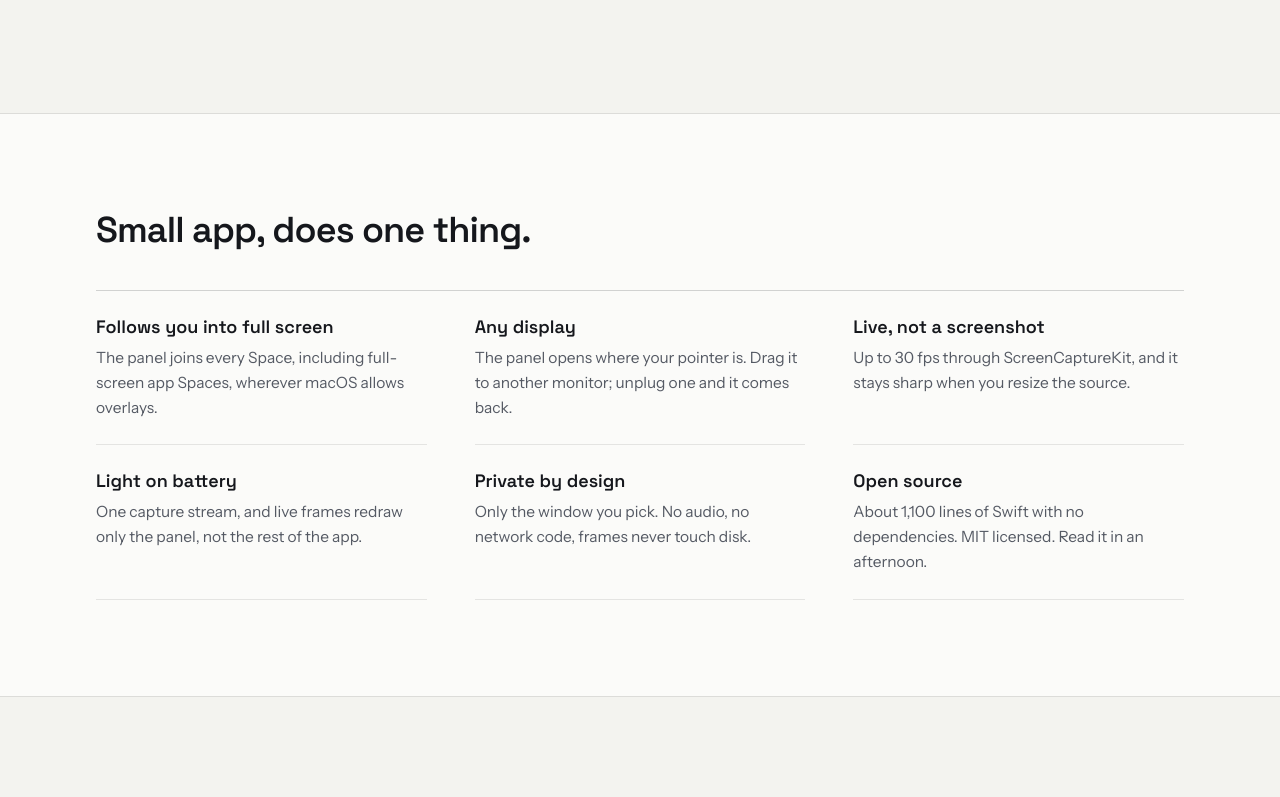
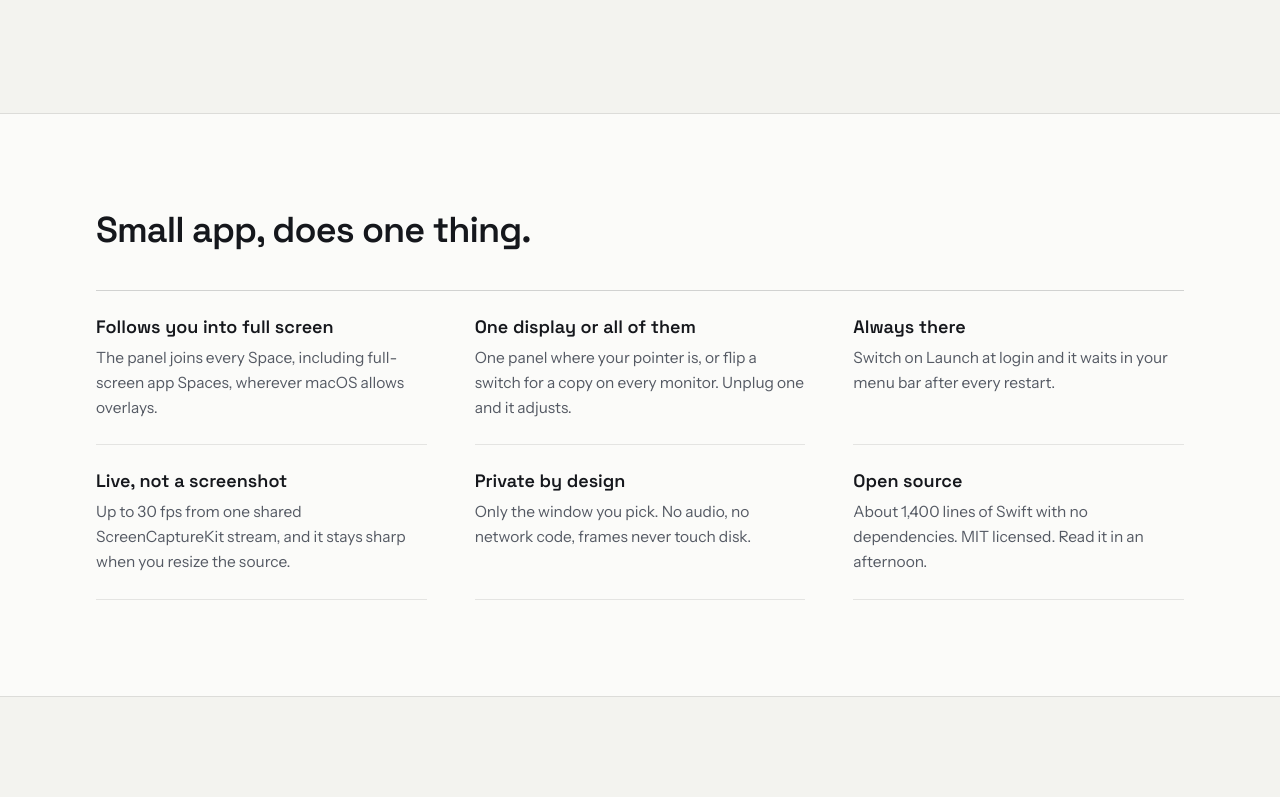
Before and after one commit to Abhishek-programs/portfolio, a Next.js app: page /apps/pintotop in a window 1280 px wide. Shown: the part 2655-3452 px from the top of the page. Built offline with nearby package versions, Linux system fonts and the light colour scheme.

Commit message:
feat(pintotop): add display switch and launch at login to features and FAQ

```diff
--- a/app/apps/pintotop/PinToTopLanding.tsx
+++ b/app/apps/pintotop/PinToTopLanding.tsx
@@ -36,7 +36,7 @@ const steps = [
   },
   {
     title: 'Pin it',
-    body: 'A live picture-in-picture panel appears on the display you’re using, above everything else.',
+    body: 'A live picture-in-picture panel appears on the display you’re using, or on all of them if you prefer.',
   },
   {
     title: 'Go full screen',
@@ -50,16 +50,16 @@ const features = [
     body: 'The panel joins every Space, including full-screen app Spaces, wherever macOS allows overlays.',
   },
   {
-    title: 'Any display',
-    body: 'The panel opens where your pointer is. Drag it to another monitor; unplug one and it comes back.',
+    title: 'One display or all of them',
+    body: 'One panel where your pointer is, or flip a switch for a copy on every monitor. Unplug one and it adjusts.',
+  },
+  {
+    title: 'Always there',
+    body: 'Switch on Launch at login and it waits in your menu bar after every restart.',
   },
   {
     title: 'Live, not a screenshot',
-    body: 'Up to 30 fps through ScreenCaptureKit, and it stays sharp when you resize the source.',
-  },
-  {
-    title: 'Light on battery',
-    body: 'One capture stream, and live frames redraw only the panel, not the rest of the app.',
+    body: 'Up to 30 fps from one shared ScreenCaptureKit stream, and it stays sharp when you resize the source.',
   },
   {
     title: 'Private by design',
@@ -67,7 +67,7 @@ const features = [
   },
   {
     title: 'Open source',
-    body: 'About 1,100 lines of Swift with no dependencies. MIT licensed. Read it in an afternoon.',
+    body: 'About 1,400 lines of Swift with no dependencies. MIT licensed. Read it in an afternoon.',
   },
 ];
 
--- a/app/apps/pintotop/content.ts
+++ b/app/apps/pintotop/content.ts
@@ -12,11 +12,11 @@ export const INSTALL_CMD =
 export const faqs = [
   {
     q: 'Can I keep a FaceTime, Zoom, Google Meet, or Teams call visible while another app is full screen?',
-    a: 'Yes, that is what Pin To Top is for. Pin the call window, then go full screen in your browser, IDE, or slides. The call stays in a small picture-in-picture panel in every Space, including full-screen Spaces where macOS allows overlays.',
+    a: 'Yes, that is what Pin To Top is for. Pin the call window, then go full screen in your browser, IDE, or slides. The call stays in a small picture-in-picture panel in every Space (on one display or all of them), including full-screen Spaces where macOS allows overlays.',
   },
   {
     q: 'How is this different from other “always on top” apps?',
-    a: 'Many of them keep a window on top only in the Space where you pinned it, so it disappears when you switch Spaces or go full screen. Pin To Top puts a live copy of the window in a panel that joins every Space, so the call follows you wherever you work. Drag it to whichever display you like.',
+    a: 'Many of them keep a window on top only in the Space where you pinned it, so it disappears when you switch Spaces or go full screen. Pin To Top puts a live copy of the window in a panel that joins every Space, so the call follows you wherever you work. Keep it on one display, or switch on a copy for every display.',
   },
   {
     q: 'How do I keep a window always on top on a Mac?',
```
